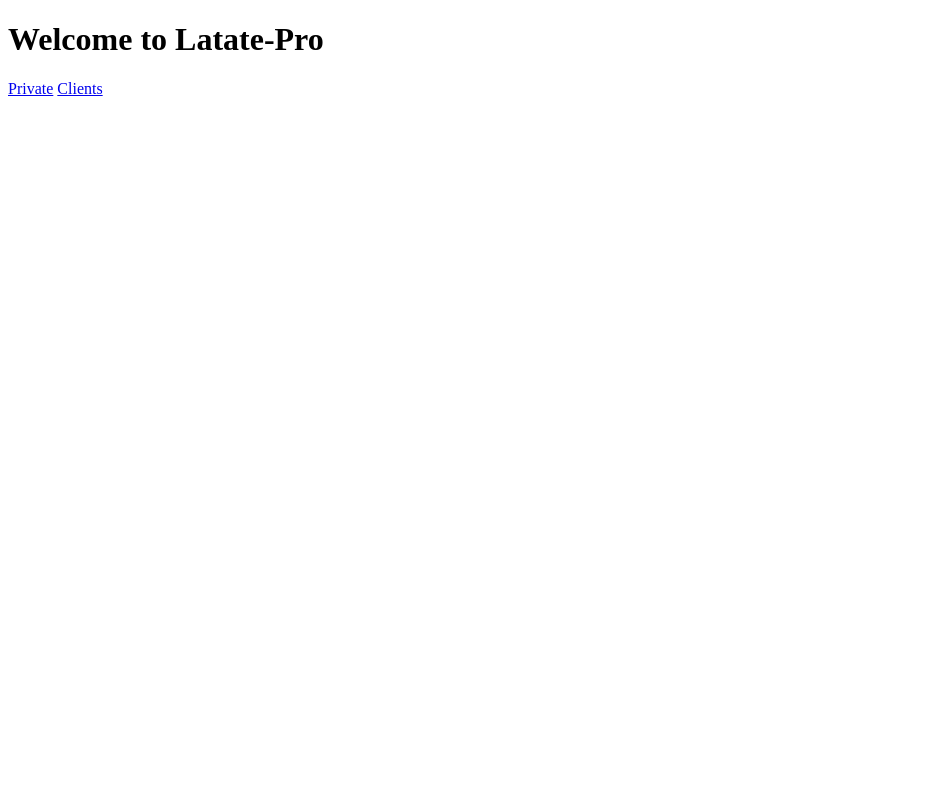
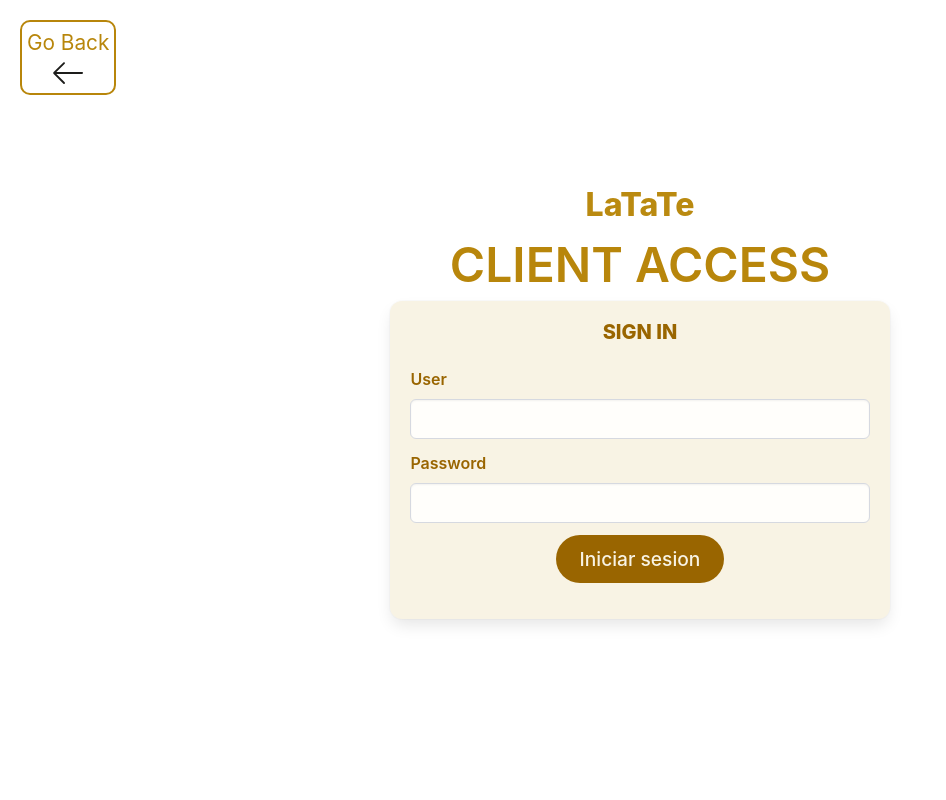
Before and after one commit to diche1879/latate_app_pro, a PHP site: page /latate_clients/index.php in a window 1280 px wide. Shown: the whole page, without its empty margins (0-946 px from the left). Run offline with PHP 8.4, Linux system fonts and the light colour scheme.

Commit message:
commit_2
Login private/client

```diff
--- /dev/null
+++ b/css/style_dos.css
@@ -0,0 +1,43 @@
+header{
+    text-align: center;
+}
+
+header.prime h1 {
+    font-size: 3rem;
+    font-weight: 600;
+    color: darkgoldenrod;
+}
+
+header.prime h2{
+    color: rgb(186, 138, 16);
+    font-size: 2rem;
+    font-weight: 800;
+}
+
+.main-conatiner-dos{
+    flex-direction: column;
+}
+.back-arrow{
+    position: absolute;
+    top: 20px;
+    left: 20px;
+    cursor: pointer;
+    display: flex;
+    flex-direction: column;
+    align-items: center;
+    color: darkgoldenrod;
+    font-size: 1.3rem;
+    border: 2px solid darkgoldenrod;
+    border-radius: 10px;
+    padding: 5px;
+}
+
+
+.back-arrow:hover{
+    background-color: rgb(193, 159, 74);
+    color: white;
+}
+.back-arrow img{
+    width: 30px;
+    height: 30px;
+}
--- a/index.php
+++ b/index.php
@@ -8,7 +8,7 @@
 <body>
     <h1>Welcome to Latate-Pro</h1>
     <a href="latate_private">Private</a>
-    <a href="#">Clients</a>
+    <a href="latate_clients">Clients</a>
 
 </body>
 </html>
--- /dev/null
+++ b/latate_clients/index.php
@@ -0,0 +1,59 @@
+<!DOCTYPE html>
+<html lang="en">
+
+<head>
+    <meta charset="UTF-8">
+    <meta name="viewport" content="width=device-width, initial-scale=1.0">
+    <link rel="stylesheet" href="../css/bulma.min.css">
+    <link rel="stylesheet" href="../css/style.css">
+    <link rel="stylesheet" href="../css/style_dos.css">
+    <title>Client Access</title>
+</head>
+
+<body>
+
+
+    <div class="main-container main-conatiner-dos">
+        <a href="../index.php" class="back-arrow">
+            <p>Go Back</p>
+            <img src="../img/back_112351.svg" alt="back-arrow">
+        </a>
+
+        <header class="prime">
+            <h2>LaTaTe</h2>
+            <h1>CLIENT ACCESS</h1>
+        </header>
+        <form class="box login" action="" method="POST" autocomplete="off">
+            <h5 class="title is-5 has-text-centered is-uppercase">Sign In</h5>
+
+            <div class="field">
+                <label class="label">User</label>
+                <div class="control">
+                    <input class="input different" type="text" name="login_usuario" pattern="[a-zA-Z0-9]{4,20}" maxlength="20" required>
+                </div>
+            </div>
+
+            <div class="field">
+                <label class="label">Password</label>
+                <div class="control">
+                    <input class="input different" type="password" name="login_clave" pattern="[a-zA-Z0-9$@.-]{7,100}" maxlength="100" required>
+                </div>
+            </div>
+
+            <p class="has-text-centered mb-4 mt-3">
+                <button type="submit" class="button is-info is-rounded">Iniciar sesion</button>
+            </p>
+
+            <?php
+            if (isset($_POST['login_usuario']) && isset($_POST['login_clave'])) {
+                // Validar usuario y contraseña
+                require_once "./php/main.php";
+                require_once "./php/start_session.php";
+            }
+            ?>
+        </form>
+
+    </div>
+</body>
+
+</html>
```
Also changed, not shown: latate_private/inc/head.php (+4 -3 lines), latate_private/views/login.php (+9 -2 lines), css/bulma.min.css (renamed from latate_private/css/bulma.min.css), css/style.css (renamed from latate_private/css/style.css), img/back_112351.svg (added).
